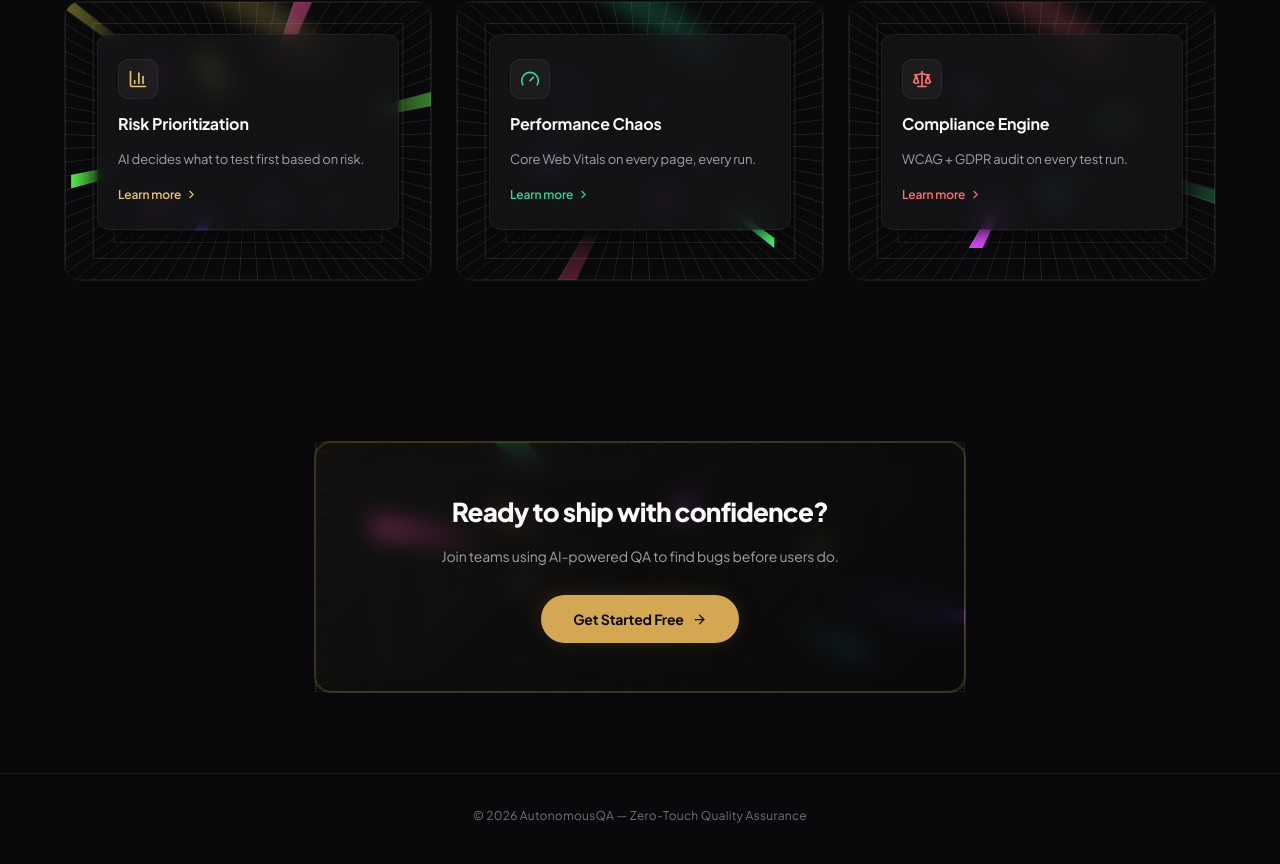
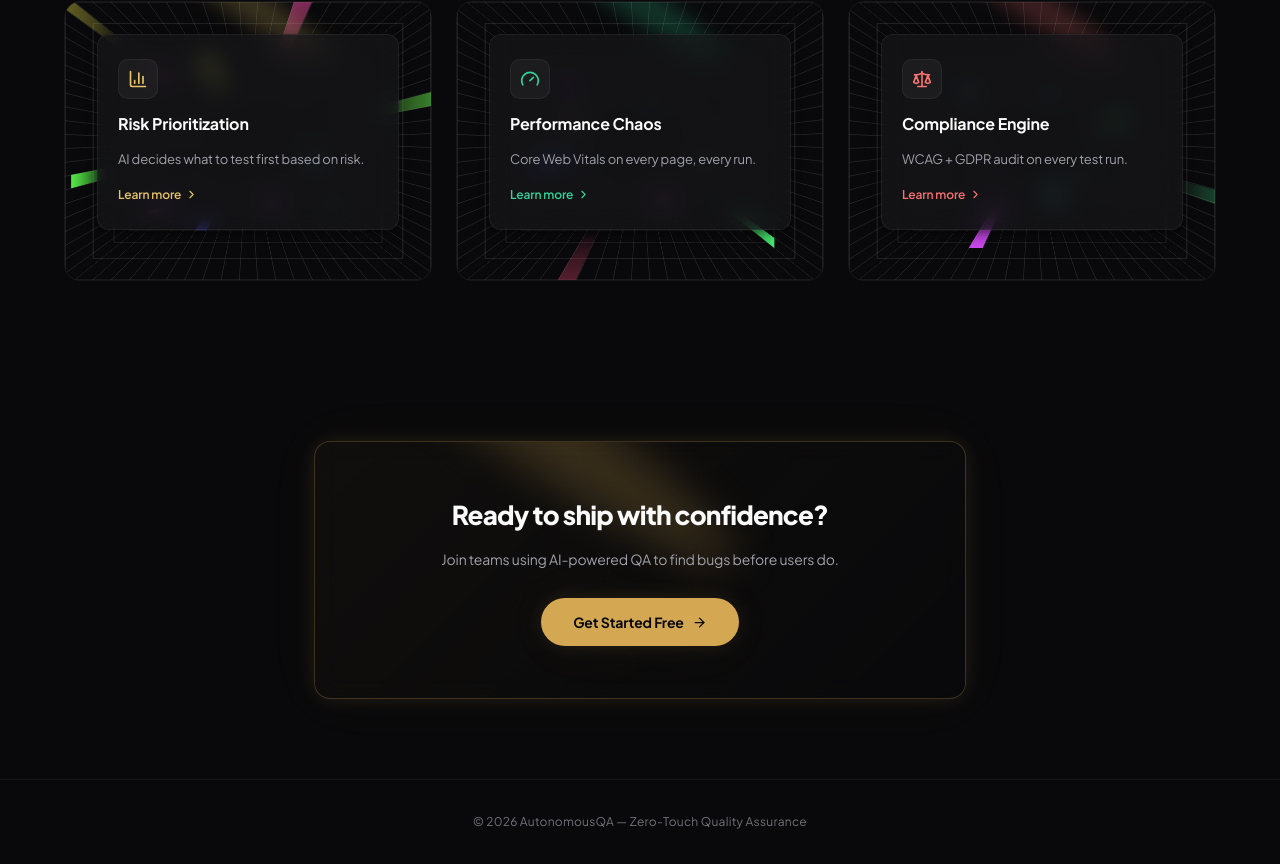
Before and after one commit to rohith2157/BUGZERO, a React (Vite) app in the folder autonomousqa-frontend/: page / in a window 1280 px wide. Shown: the part 1574-2438 px from the top of the page. Built offline with nearby package versions, Linux system fonts and the light colour scheme.

Commit message:
refactor: replace WarpBackground with motion.div and add Spotlight component for enhanced visual effects

```diff
--- a/autonomousqa-frontend/src/index.css
+++ b/autonomousqa-frontend/src/index.css
@@ -373,6 +373,7 @@ a:hover {
     opacity: 0;
     transform: translate(-72%, -62%) scale(0.5);
   }
+
   100% {
     opacity: 1;
     transform: translate(-50%, -40%) scale(1);
--- a/autonomousqa-frontend/src/pages/Landing.jsx
+++ b/autonomousqa-frontend/src/pages/Landing.jsx
@@ -397,29 +397,28 @@ export default function Landing() {
                 maxWidth: 700, margin: '0 auto', padding: '60px 24px 80px',
                 textAlign: 'center', position: 'relative', zIndex: 1,
             }}>
-                <WarpBackground
-                    beamsPerSide={3}
-                    beamSize={5}
-                    beamDuration={4}
-                    beamDelayMax={4}
-                    perspective={120}
-                    gridColor="var(--border-default)"
-                    style={{ borderColor: 'var(--border-accent)' }}
-                >
                 <motion.div
                     initial={{ opacity: 0, y: 20 }}
                     whileInView={{ opacity: 1, y: 0 }}
                     viewport={{ once: true }}
                     style={{
-                            padding: '48px 40px',
                         borderRadius: 'var(--radius-xl)',
                         border: '1px solid var(--border-accent)',
                         background: isDark
                             ? 'linear-gradient(135deg, rgba(212,168,83,0.04) 0%, rgba(9,9,11,0.9) 100%)'
                             : 'linear-gradient(135deg, rgba(184,134,11,0.04) 0%, rgba(255,255,255,0.9) 100%)',
                         backdropFilter: 'blur(12px)',
+                        padding: '52px 44px',
+                        position: 'relative',
+                        overflow: 'hidden',
+                        boxShadow: 'var(--shadow-glow-gold)',
                     }}
                 >
+                    <Spotlight
+                        className="-top-40 left-0 md:left-48 md:-top-20"
+                        fill="var(--color-accent-gold)"
+                    />
+                    <div style={{ position: 'relative', zIndex: 2 }}>
                         <h3 style={{ fontSize: 26, fontWeight: 800, letterSpacing: '-0.03em', marginBottom: 12, color: 'var(--text-primary)' }}>
                             Ready to ship with confidence?
                         </h3>
@@ -441,8 +440,8 @@ export default function Landing() {
                         >
                             Get Started Free <ArrowRight size={15} />
                         </motion.button>
+                    </div>
                 </motion.div>
-                </WarpBackground>
             </section>
 
             {/* Footer */}
```
Lines whose indentation alone changed are shown as unchanged.
